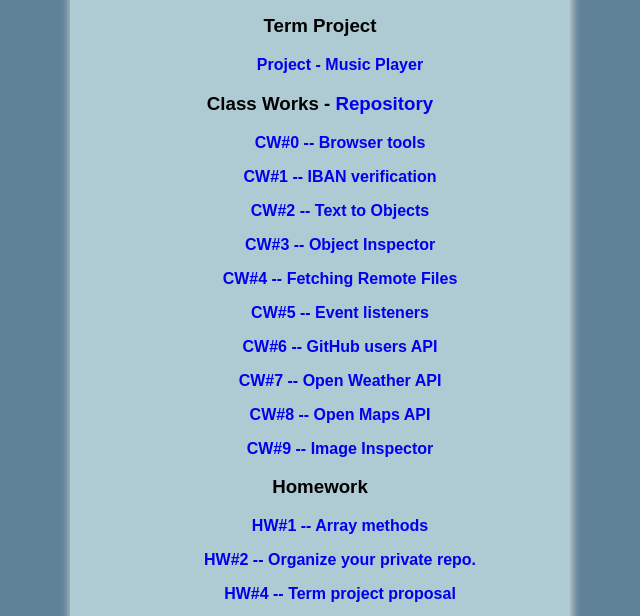
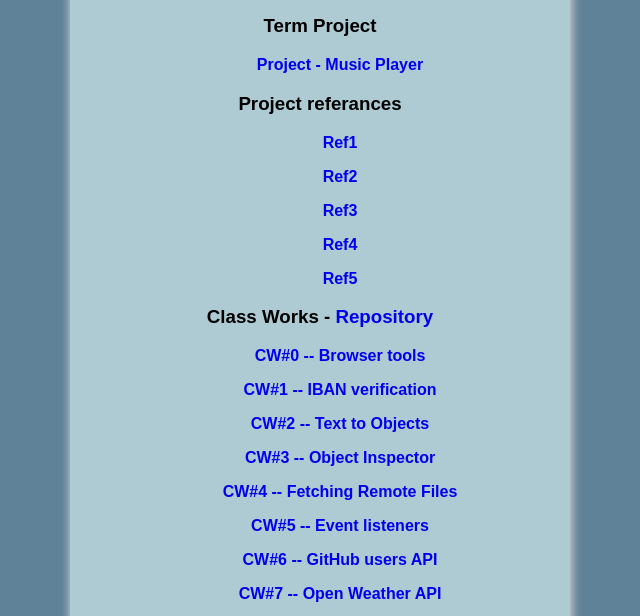
Before and after one commit to RouaAlabed/AdvancedProgramming, a plain HTML site: page index.html in a window 1280 px wide. Shown: the part 170-786 px from the top of the page, without its empty margins (320-960 px from the left). Drawn offline with Linux system fonts and the light colour scheme; a web font is replaced by a local one.

Commit message:
Update index.html

```diff
--- a/index.html
+++ b/index.html
@@ -57,6 +57,22 @@
     <ul>
       <li><a href="https://rouaalabed.github.io/AdvancedProgramming/project/MusicPlayer.html">Project - Music Player</a></li>
     </ul>
+  <h3 id="Project referances">Project referances</h3>
+   <ul>
+      <li><a href="https://blog.devgenius.io/enhancing-html-audio-tag-with-javascript-ff4b5fce1b55">Ref1</a></li>
+    </ul>
+  <ul>
+      <li><a href="https://www.w3schools.com/jsref/met_audio_play.asp">Ref2</a></li>
+    </ul>
+  <ul>
+      <li><a href="https://stackoverflow.com/questions/33969751/javascript-audiofile-previous-next-file-song-skipping-functionality">Ref3</a></li>
+    </ul>
+  <ul>
+      <li><a href="https://dev.to/shantanu_jana/how-to-play-sound-on-button-click-in-javascript-3m48">Ref4</a></li>
+    </ul>
+  <ul>
+      <li><a href="https://medium.com/@tommarren/create-a-custom-audio-progress-bar-using-javascript-51b358811abd">Ref5</a></li>
+    </ul>
     <h3 id="class-work">Class Works - <a href="https://github.com/RouaAlabed/AdvancedProgramming.git" style="text-align: center; justify-content: center;">Repository</a></h3>
     <ul>
         <li><a href="https://rouaalabed.github.io/AdvancedProgramming/CW0.html">CW#0 -- Browser tools </a></li>
```
